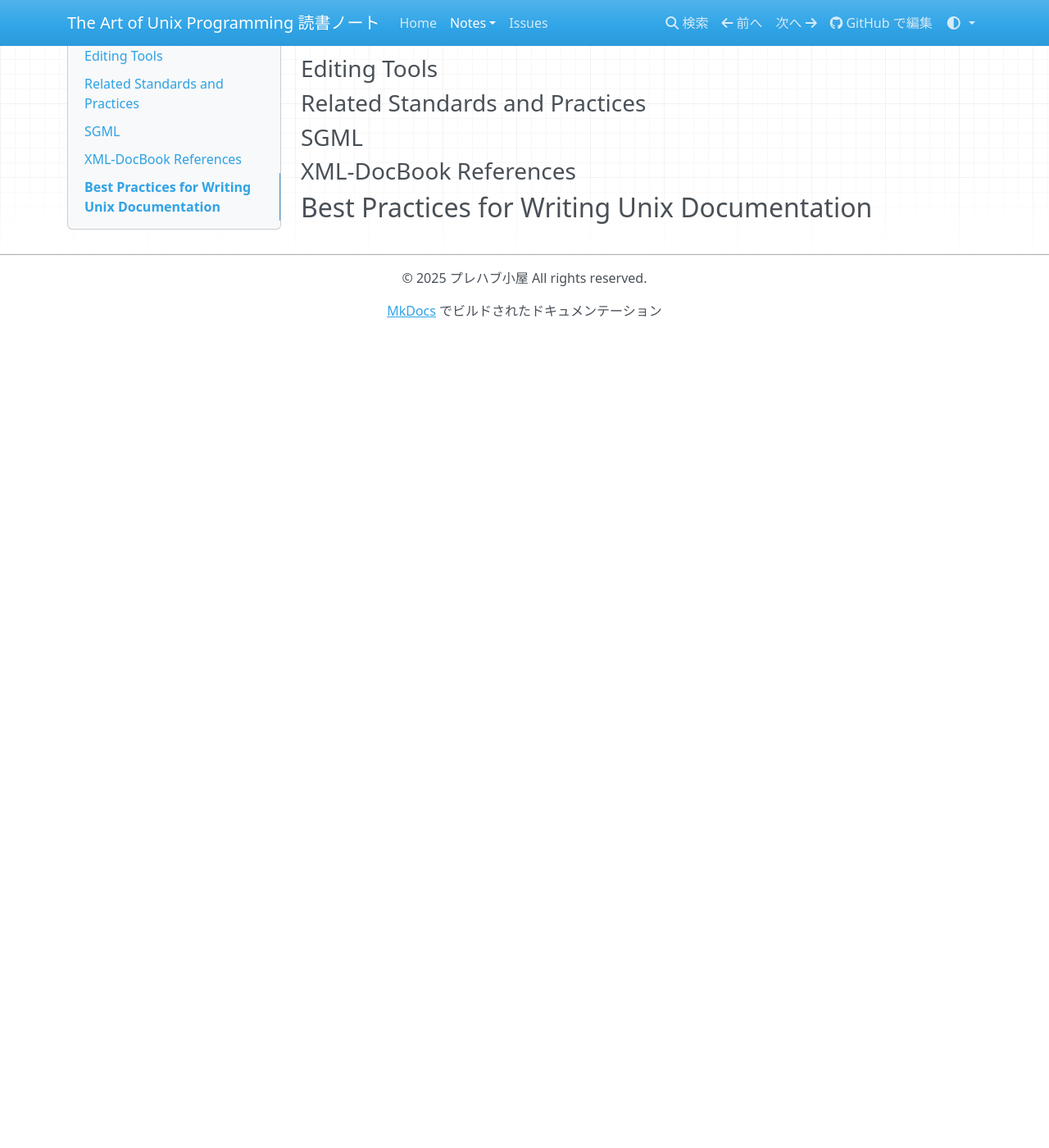
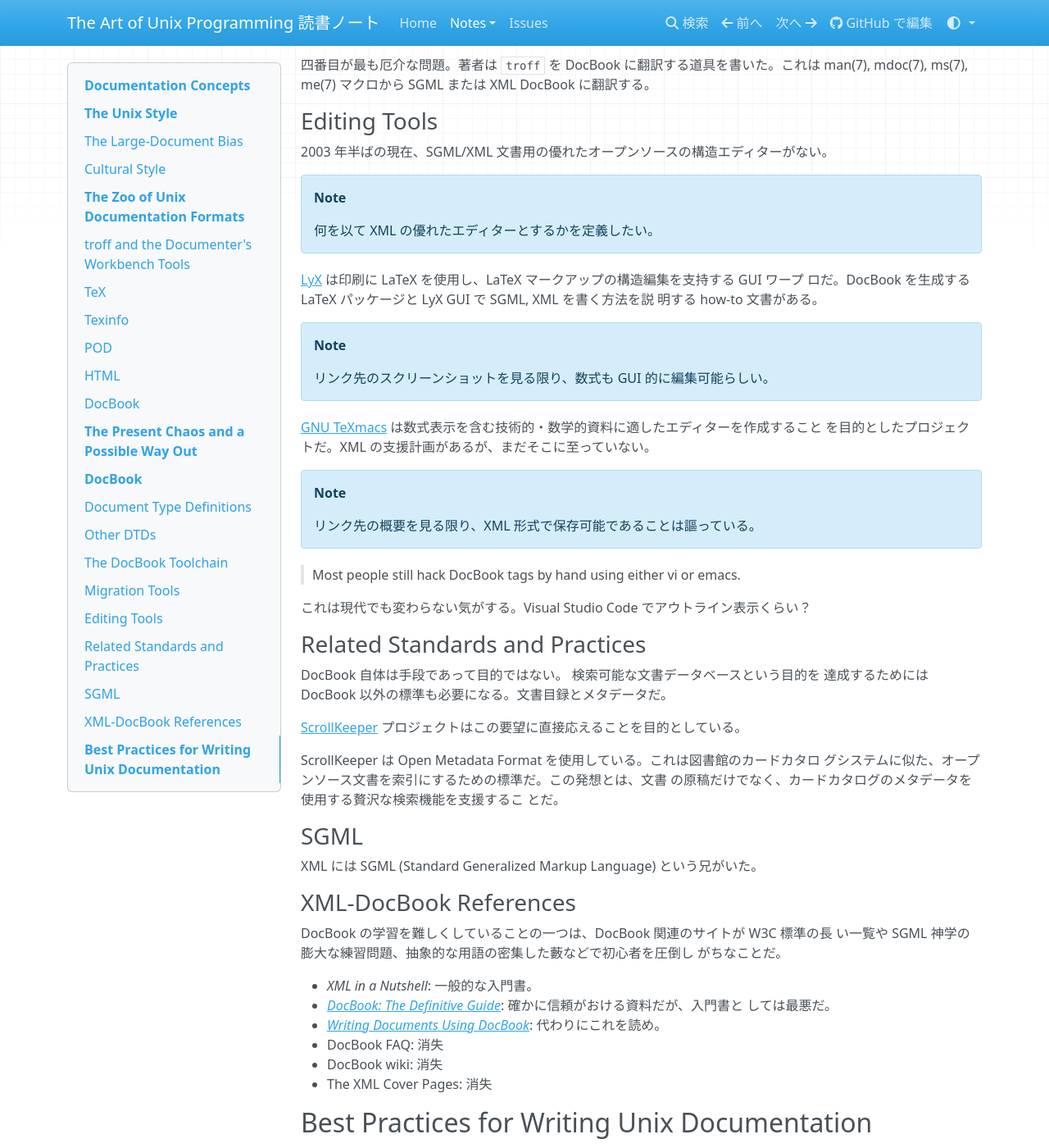
Before and after one commit to showa-yojyo/taoup, an MkDocs documentation site: the page built from docs/community/documentation.md, in a window 1280 px wide and 1400 px high, scrolled down 8774 px. Shown: the whole window at 82% size. Built offline with MkDocs 1.6.1, drawn with Linux system fonts in a browser that asks for light colours; nearby versions of some CDN libraries; before the commit the page ends 9181 px from its top, so only the background shows below that; some of the changed text lies outside the part shown.

Commit message:
community/documentation: notes on Chapter 18 (close #20)

```diff
--- a/docs/community/documentation.md
+++ b/docs/community/documentation.md
@@ -435,23 +435,124 @@ xsl-fo-proc と呼ばれる別のプロジェクトは、FOP と同じことを
   DocBook を生成できる。
 * `man` ページとその他の `troff` ベースのマークアップ
 
+四番目が最も厄介な問題。著者は `troff` を DocBook に翻訳する道具を書いた。これは
+man(7), mdoc(7), ms(7), me(7) マクロから SGML または XML DocBook に翻訳する。
+
 ### Editing Tools
+
+2003 年半ばの現在、SGML/XML 文書用の優れたオープンソースの構造エディターがない。
+
+!!! note
+
+    何を以て XML の優れたエディターとするかを定義したい。
+
+[LyX] は印刷に LaTeX を使用し、LaTeX マークアップの構造編集を支持する GUI ワープ
+ロだ。DocBook を生成する LaTeX パッケージと LyX GUI で SGML, XML を書く方法を説
+明する how-to 文書がある。
+
+!!! note
+
+    リンク先のスクリーンショットを見る限り、数式も GUI 的に編集可能らしい。
+
+[GNU TeXmacs] は数式表示を含む技術的・数学的資料に適したエディターを作成すること
+を目的としたプロジェクトだ。XML の支援計画があるが、まだそこに至っていない。
+
+!!! note
+
+    リンク先の概要を見る限り、XML 形式で保存可能であることは謳っている。
+
+> Most people still hack DocBook tags by hand using either vi or emacs.
+
+これは現代でも変わらない気がする。Visual Studio Code でアウトライン表示くらい？
 
 ### Related Standards and Practices
 
+DocBook 自体は手段であって目的ではない。 検索可能な文書データベースという目的を
+達成するためには DocBook 以外の標準も必要になる。文書目録とメタデータだ。
+
+[ScrollKeeper] プロジェクトはこの要望に直接応えることを目的としている。
+
+ScrollKeeper は Open Metadata Format を使用している。これは図書館のカードカタロ
+グシステムに似た、オープンソース文書を索引にするための標準だ。この発想とは、文書
+の原稿だけでなく、カードカタログのメタデータを使用する贅沢な検索機能を支援するこ
+とだ。
+
 ### SGML
+
+XML には SGML (Standard Generalized Markup Language) という兄がいた。
 
 ### XML-DocBook References
 
+DocBook の学習を難しくしていることの一つは、DocBook 関連のサイトが W3C 標準の長
+い一覧や SGML 神学の膨大な練習問題、抽象的な用語の密集した藪などで初心者を圧倒し
+がちなことだ。
+
+* *XML in a Nutshell*: 一般的な入門書。
+* [*DocBook: The Definitive Guide*][Walsh]: 確かに信頼がおける資料だが、入門書と
+  しては最悪だ。
+* [*Writing Documents Using DocBook*][Goossens]: 代わりにこれを読め。
+* DocBook FAQ: 消失
+* DocBook wiki: 消失
+* The XML Cover Pages: 消失
+
 ## Best Practices for Writing Unix Documentation
+
+Unix 文化圏の人々のために文書を書くときは読者を安く見てはいけない。バカ向けに書
+いているかのごとく書くと、筆者自身そうだとみなされる。
+
+通俗化ととっつきやすくすることはまったく違う。前者が怠惰で重要なことを省略してい
+るのに対し、後者は注意深い考えと断乎とした編集を要する。
+
+分量を品質と勘違いしてはならない。そして特に、混乱を招くからといって機能的な詳細
+を省略したり、悪い印象を与えたくないからといって問題点についての警告を省略したり
+することはしてはいけない。
+
+情報密度の両極端のどちらに走るのも良くない。
+
+画面写真の使用は控えめにしろ。インターフェイスのスタイルや感触以上の情報はほとん
+ど伝わらない傾向がある。明確なテキストによる説明を代用できない。
+
+プロジェクトがそれなりの規模になれば、おそらく三種類の文書を出荷するはずだ：
+
+* 参考資料 man ページ
+* 入門者用手引
+* FAQ 一覧
+
+配布の中心となる Web サイトも用意して然るべきだ。
+
+巨大な man ページは好意的に見られない。ページが大きくなってきたら参照用の手引書
+を検討する。man ページでは手引書へのポインターを入れたり、プログラムがどのように
+起動されるかの詳細を簡単に要約する。
+
+ソースコードには README のような標準的なメタ情報ファイル ([Chapter 19]) を含めろ。
+
+* マニュアルページは伝統的な Unix の読者のための伝統的な Unix 式のコマンド参照資料
+  であるべし。
+* 入門者用手引書は非技術的な使用者向けの長文の文書であるべし。
+* FAQ は進化する資料であるべし。
+
+文書をオンラインにすることは、
+
+* 自分のソフトウェアの存在を知っている潜在的な使用者や顧客が、それを読み、それに
+  ついて学ぶことを容易にするという直接的な効果がある。
+* 自分のソフトウェアが Web 検索で発見されやすくなるという間接的な効果もある。
+
+<!-- 以下リンク -->
 
 [Chapter 8]: <../design/minilanguages.md>
 [Chapter 11]: <../design/interface.md>
 [Chapter 14]: <../implementation/languages.md>
+[Chapter 19]: <./opensource.md>
 
 [Figure 18.1]: <http://www.catb.org/esr/writings/taoup/html/graphics/docflow1.png>
 [Figure 18.2]: <http://www.catb.org/esr/writings/taoup/html/graphics/docflow2.png>
 [Figure 18.3]: <http://www.catb.org/esr/writings/taoup/html/graphics/docflow3.png>
+
+[GNU TeXmacs]: <https://www.texmacs.org/tmweb/home/welcome.en.html>
+[Goossens]: <https://web.fe.up.pt/~jmcruz/etc/web/crash-course.pdf>
 [FOP]: <https://xmlgraphics.apache.org/fop/>
+[LyX]: <https://www.lyx.org/>
+[ScrollKeeper]: <https://scrollkeeper.sourceforge.net/>
 [TEI]: <https://tei-c.org/>
 [TeX4ht]: <https://www.tug.org/tex4ht/>
+[Walsh]: <https://tdg.docbook.org/tdg/4.5/docbook.html>
```
